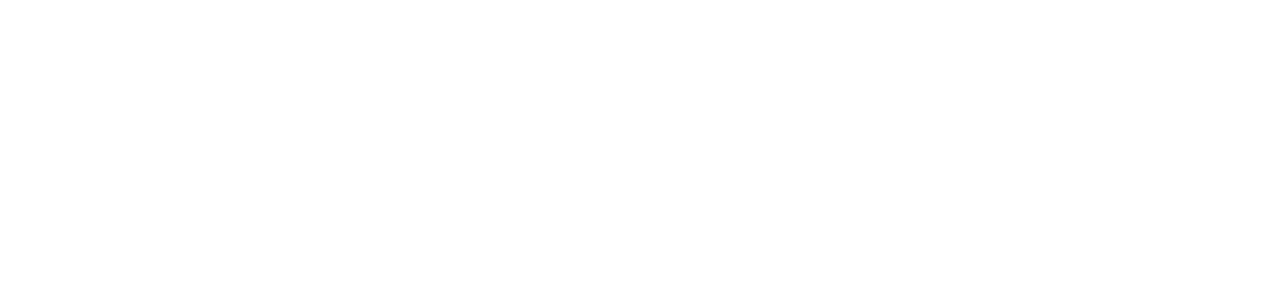
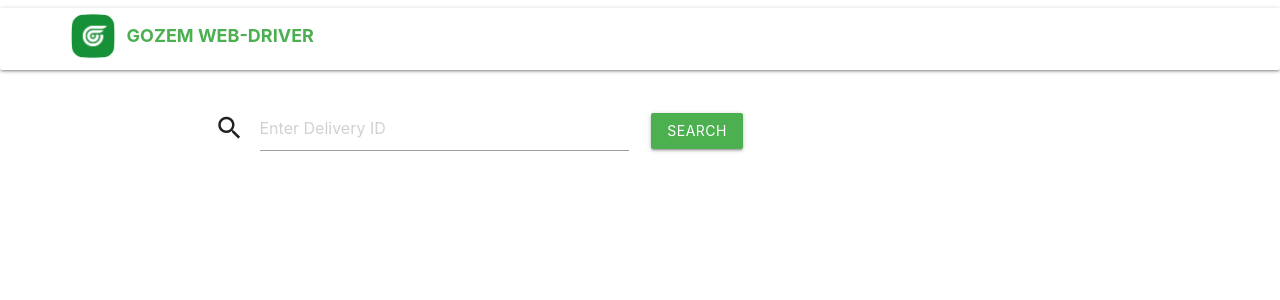
Before and after one commit to Stilisky/GOZEM_BUSINNESS_CASE, an Angular app in the folder WEBDRIVER/: page / in a window 1280 px wide. Shown: the top 300 px of the page. Built offline with nearby package versions, Linux system fonts and the light colour scheme.

Commit message:
Model Layer added

```diff
--- a/WEBDRIVER/src/app/app-routing.module.ts
+++ b/WEBDRIVER/src/app/app-routing.module.ts
@@ -1,7 +1,13 @@
 import { NgModule } from '@angular/core';
 import { RouterModule, Routes } from '@angular/router';
+import { DriverComponent } from './driver/driver.component';
 
-const routes: Routes = [];
+const routes: Routes = [
+  {
+    path: '',
+    component: DriverComponent
+  }
+];
 
 @NgModule({
   imports: [RouterModule.forRoot(routes)],
--- a/WEBDRIVER/src/app/app.component.html
+++ b/WEBDRIVER/src/app/app.component.html
@@ -6,7 +6,18 @@
 <!-- * * * * * * * * * Delete the template below * * * * * * * * * * -->
 <!-- * * * * * * * to get started with your project! * * * * * * * * -->
 <!-- * * * * * * * * * * * * * * * * * * * * * * * * * * * * * * * -->
-
+<div class="card">
+  <div class="row valign-wrapper">
+    <div class="col s1">
+      <img src="../assets/images/gozem.png" alt="GOZEM" class="circle responsive-img" style="width: 56px;">
+    </div>
+    <div class="col s10">
+      <h6 class="green-text" style="position: relative;left: -98px;top: -5px;font-size: larger;font-weight: 700;">
+        GOZEM WEB-DRIVER
+      </h6>
+    </div>
+  </div>
+</div>
 <!-- * * * * * * * * * * * * * * * * * * * * * * * * * * * * * * * -->
 <!-- * * * * * * * * * * * The content above * * * * * * * * * * * -->
 <!-- * * * * * * * * * * is only a placeholder * * * * * * * * * * -->
--- a/WEBDRIVER/src/app/app.module.ts
+++ b/WEBDRIVER/src/app/app.module.ts
@@ -4,6 +4,8 @@ import { BrowserModule } from '@angular/platform-browser';
 import { AppRoutingModule } from './app-routing.module';
 import { AppComponent } from './app.component';
 import { DriverComponent } from './driver/driver.component';
+import { RouterModule } from '@angular/router';
+import { FormsModule } from '@angular/forms';
 
 @NgModule({
   declarations: [
@@ -12,7 +14,9 @@ import { DriverComponent } from './driver/driver.component';
   ],
   imports: [
     BrowserModule,
-    AppRoutingModule
+    AppRoutingModule,
+    RouterModule,
+    FormsModule
   ],
   providers: [],
   bootstrap: [AppComponent]
--- a/WEBDRIVER/src/app/driver/driver.component.html
+++ b/WEBDRIVER/src/app/driver/driver.component.html
@@ -1 +1,20 @@
-<p>driver works!</p>
+<div class="container">
+  <div class="row">
+    <div class="col s12">
+      <form class="col s12" #search="ngForm" (ngSubmit)="onSubmit(search)">
+        <!-- <h6 *ngIf="error">
+          <span class="red-text">{{ error }}</span>
+        </h6> -->
+        <div class="row">
+          <div class="input-field col s6">
+            <i class="material-icons prefix">search</i>
+            <input type="text" name="searchId" [(ngModel)]="searchValue" class="validate" placeholder="Enter Delivery ID">
+          </div>
+          <div class="col s6">
+            <button type="submit" class="waves-effect waves-light green btn" style="position: relative; top: 23px;">Search</button>
+          </div>
+        </div>
+      </form>
+    </div>
+  </div>
+</div>
--- a/WEBDRIVER/src/app/driver/driver.component.ts
+++ b/WEBDRIVER/src/app/driver/driver.component.ts
@@ -1,4 +1,5 @@
 import { Component } from '@angular/core';
+import { NgForm } from '@angular/forms';
 
 @Component({
   selector: 'app-driver',
@@ -6,5 +7,13 @@ import { Component } from '@angular/core';
   styleUrls: ['./driver.component.css']
 })
 export class DriverComponent {
+  // searchValue: string;
 
+  constructor(
+
+  ){}
+
+  onSubmit(form: NgForm){
+
+  }
 }
```
Also changed, not shown: WEBDRIVER/src/app/models/delivery.ts (added, +28 -0 lines), WEBDRIVER/src/app/models/package.ts (added, +45 -0 lines), WEBDRIVER/src/assets/images/gozem.png (added).
